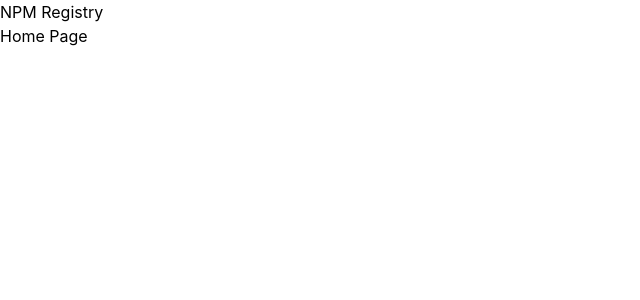
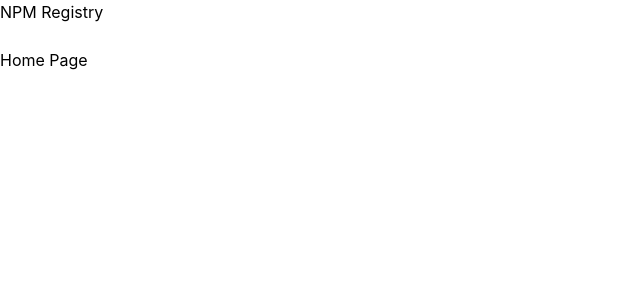
Before and after one commit to hereticsun/udemy-modern-react-with-redux, a React (Vite) app in the folder registry/: page / in a window 1280 px wide. Shown: the top 300 px of the page, without its empty margins (0-640 px from the left). Built offline with nearby package versions, Linux system fonts and the light colour scheme.

Commit message:
469 Programmatic Navigation
Signed-off-by: Azlan <azlan@cuttilan.co.uk>

```diff
--- a/registry/src/components/Header.tsx
+++ b/registry/src/components/Header.tsx
@@ -1,9 +1,11 @@
 import { Link } from "react-router-dom";
+import SearchInput from "./SearchInput";
 
 export default function Header() {
   return (
   <div>
     <Link to="/" >NPM Registry</Link>
+    <SearchInput />
   </div>
   );
 }
--- /dev/null
+++ b/registry/src/components/SearchInput.tsx
@@ -0,0 +1,22 @@
+import { useState } from "react";
+import { useNavigate } from "react-router-dom";
+
+export default function SearchInput() {
+  const [term, setTerm] = useState('');
+  const navigate = useNavigate();
+
+  const handleSubmit = (event: React.SubmitEvent<HTMLFormElement>) => {
+    event.preventDefault();
+
+    navigate(`/search?term=${term}`);
+  };
+
+  return (
+    <form onSubmit={handleSubmit}>
+      <input
+        value={term}
+        onChange={e => setTerm(e.target.value)}
+      />
+    </form>
+  )
+}
```
